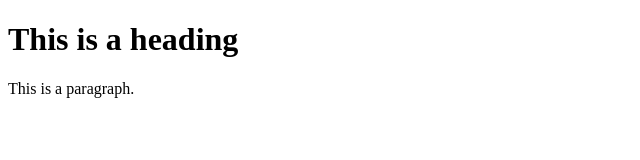
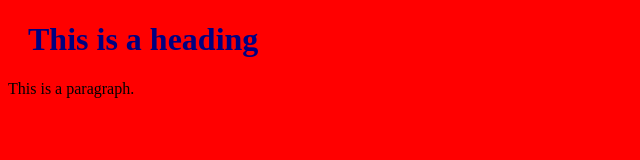
Before and after one commit to biswajeet163/test-fe, a plain HTML site: page index.html in a window 1280 px wide. Shown: the whole page, without its empty margins (0-640 px from the left). Drawn offline with Linux system fonts and the light colour scheme.

Commit message:
Update index.html

```diff
--- a/index.html
+++ b/index.html
@@ -1,7 +1,7 @@
 <!DOCTYPE html>
 <html>
 <head>
-<link rel="stylesheet" href="mystyle.css">
+<link rel="stylesheet" href="mycss.css">
 </head>
 <body>
 
```
